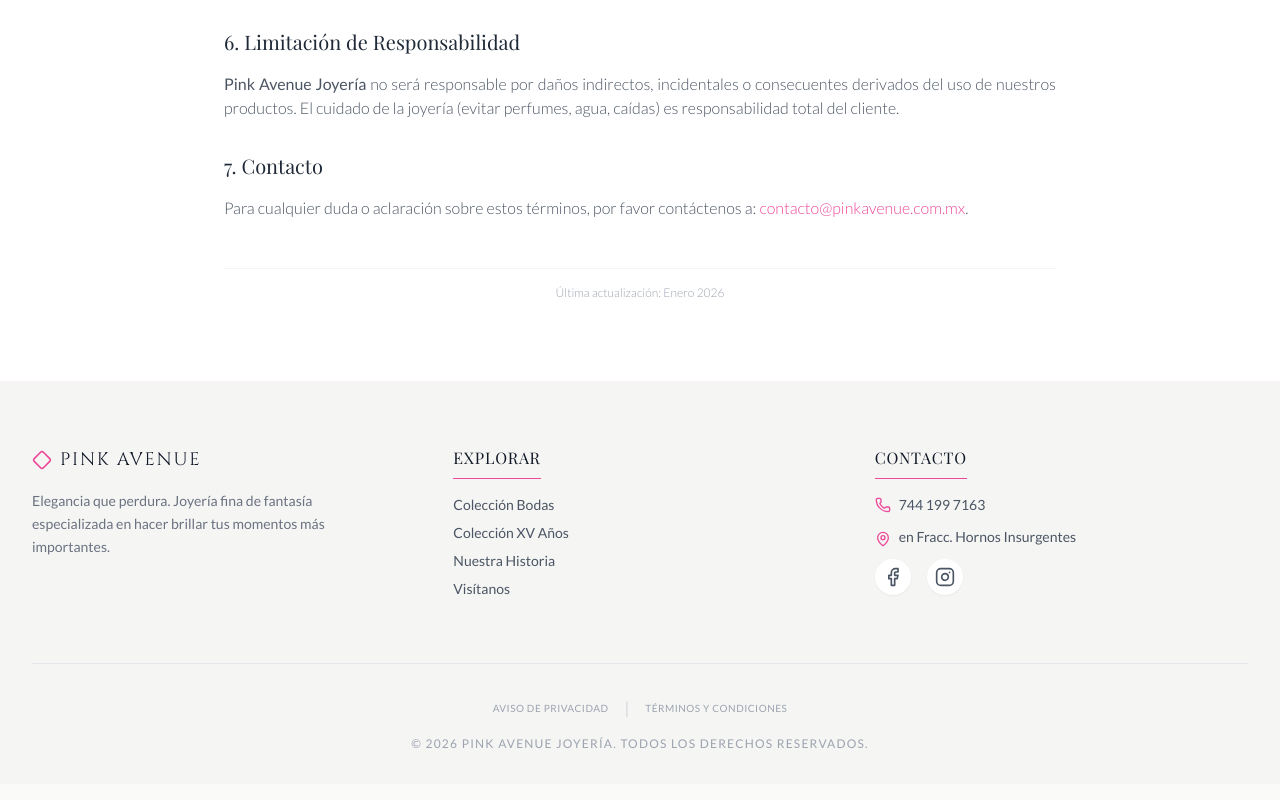
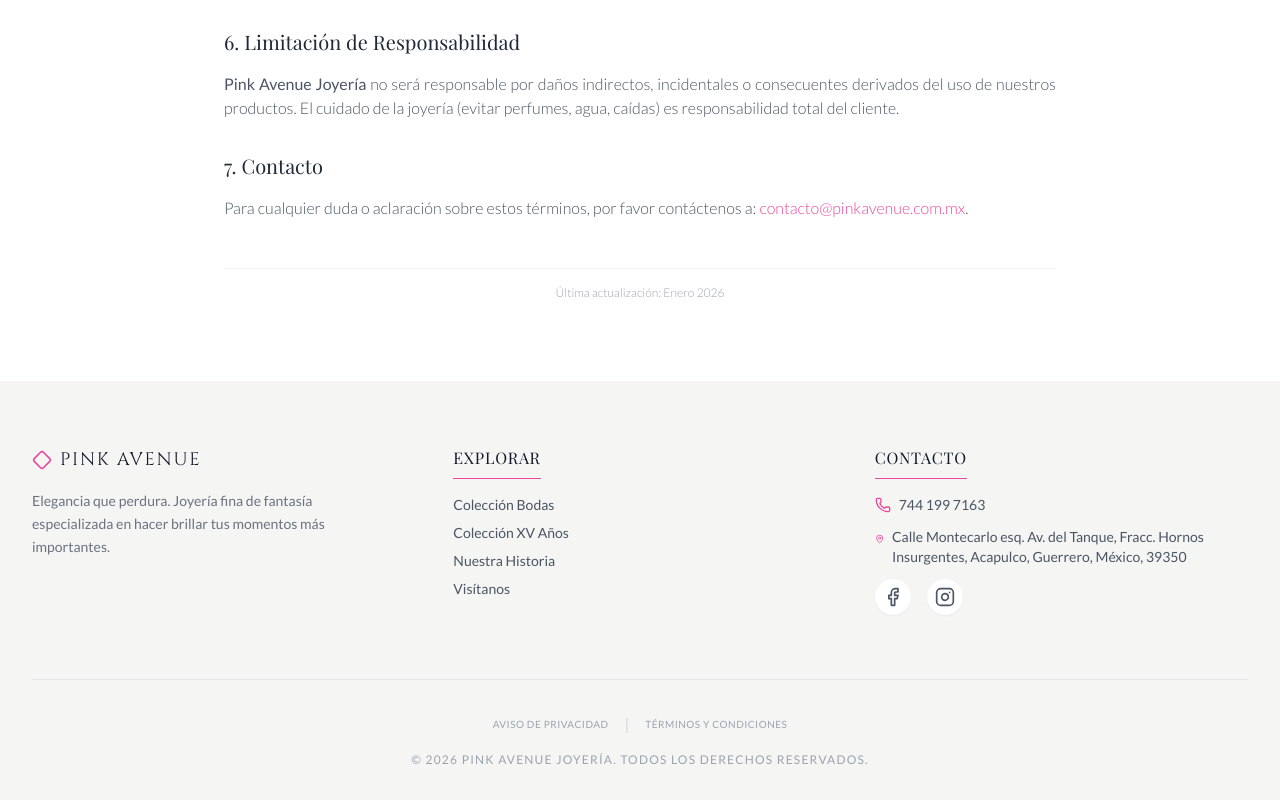
Before and after one commit to ideaspuff/pinkavenue, a React (Vite) app: page /terminos-y-condiciones in a window 1280 px wide. Shown: the part 944-1744 px from the top of the page. Built offline with nearby package versions, Linux system fonts and the light colour scheme; a web font is replaced by a local one.

Commit message:
Update Footer to display full address

```diff
--- a/components/Footer.tsx
+++ b/components/Footer.tsx
@@ -41,7 +41,7 @@
               </div>
               <div className="flex items-start gap-2 justify-center md:justify-start text-left">
                 <MapPin className="w-4 h-4 text-brand-main mt-1" />
-                <span>{COMPANY_INFO.location}</span>
+                <span>{COMPANY_INFO.fullAddress}</span>
               </div>
               <div className="flex gap-4 mt-4 justify-center md:justify-start">
                 <a href={COMPANY_INFO.social.facebook} target="_blank" rel="noopener noreferrer" className="p-2 bg-white rounded-full shadow-sm hover:text-brand-main hover:shadow-md transition-all">
```
